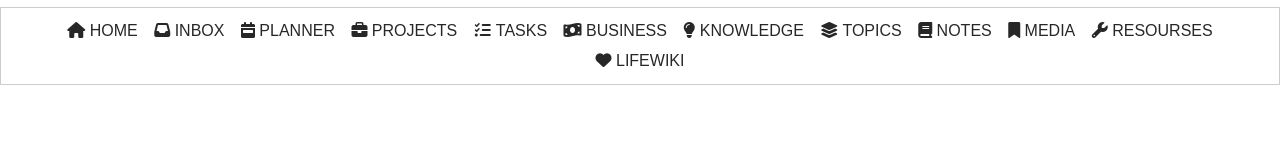
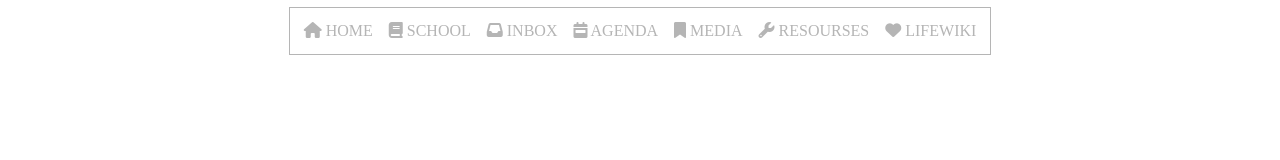
Before and after one commit to Daniel1788/notion_navbar, a plain HTML site: page index.html in a window 1280 px wide. Drawn offline with Linux system fonts and the light colour scheme.

Commit message:
commit 1

```diff
--- a/index.html
+++ b/index.html
@@ -24,7 +24,7 @@
 
 
 		.navMenu {
-			font-family: 'Advent Pro', sans-serif;
+			font-family: 'Merriweather', serif;
 			padding: 8px;
 			text-align: center;
 			margin: 7px auto;
@@ -32,7 +32,7 @@
 		}
 
 		.navMenu a {
-			color: #272727;
+			color: #b5b5b5;
 			text-decoration: none;
 			text-transform: uppercase;
 			display: inline-block;
@@ -40,17 +40,17 @@
 		}
 
 		.background {
-			background-color: #ece5f0;
+			background-color: #191991;
 		}
 
 		.border {
-			border: 1px solid #cccccc;
+			border: 1px solid #b5b5b5;
 
 		}
 
 		.navMenu a:hover {
 
-			color: #d09c0b;
+			color: #819687;
 		}
 	</style>
 </head>
@@ -59,14 +59,10 @@
 
 	<nav class="navMenu  border">
 		<a id="home" onclick="navigate(this.id)" href="#"> <i class="fa-solid fa-house"></i> Home</a>
+		<a id="notes" onclick="navigate(this.id)" href="#"> <i class="fa-solid fa-book"></i> School</a>
 		<a id="inbox" onclick="navigate(this.id)" href="#"> <i class="fa-solid fa-inbox"></i> Inbox</a>
-		<a id="week" onclick="navigate(this.id)" href="#"> <i class="fa-solid fa-calendar-week"></i> Planner</a>
-		<a id="projects" onclick="navigate(this.id)" href="#"> <i class="fa-solid fa-briefcase"></i> Projects</a>
-		<a id="tasks" onclick="navigate(this.id)" href="#"> <i class="fa-solid fa-list-check"></i> Tasks</a>
-		<a id="business" onclick="navigate(this.id)" href="#"> <i class="fa-solid fa-money-bill-wave"></i> Business</a>
-		<a id="knowledge" onclick="navigate(this.id)" href="#"> <i class="fa-solid fa-lightbulb"></i> Knowledge</a>
-		<a id="topics" onclick="navigate(this.id)" href="#"> <i class="fa-solid fa-layer-group"></i> Topics</a>
-		<a id="notes" onclick="navigate(this.id)" href="#"> <i class="fa-solid fa-book"></i> Notes</a>
+		<a id="week" onclick="navigate(this.id)" href="#"> <i class="fa-solid fa-calendar-week"></i> Agenda</a>
+
 		<a id="media" onclick="navigate(this.id)" href="#"> <i class="fa-solid fa-bookmark"></i> Media</a>
 		<a id="resourses" onclick="navigate(this.id)" href="#"> <i class="fa-solid fa-wrench"></i> Resourses</a>
 		<a id="lifewiki" onclick="navigate(this.id)" href="#"> <i class="fa-solid fa-heart"></i> Lifewiki</a>
```
